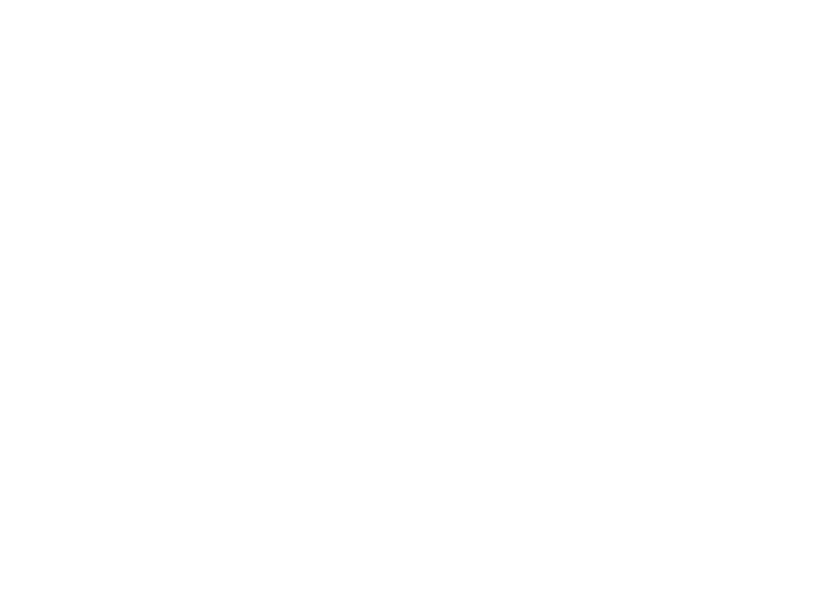
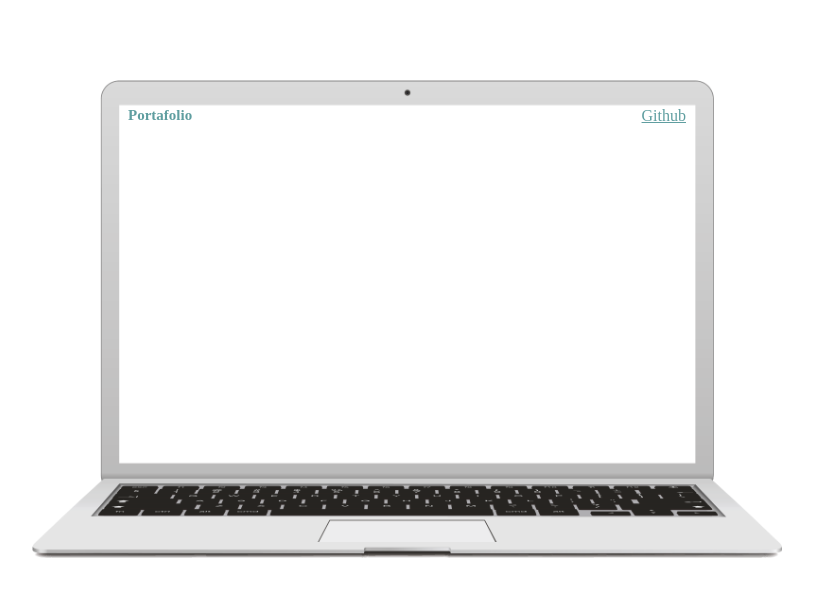
Before and after one commit to Yobab/Portafolioo, a plain HTML site: page index.html in a window 1280 px wide. Shown: the whole page, without its empty margins (233-1046 px from the left). Drawn offline with nearby package versions, Linux system fonts and the light colour scheme.

Commit message:
feat: create a header

```diff
--- a/index.html
+++ b/index.html
@@ -6,9 +6,17 @@
     <meta name="viewport" content="width=device-width, initial-scale=1.0">
     <link href="https://unpkg.com/tailwindcss@^1.0/dist/tailwind.min.css" rel="stylesheet">
     <link rel="stylesheet" type="text/css" href="style.css"/>
-    <title>PORTAFOLIO</title>
+    <title>PORTAFOLIOTO</title>
 </head>
 <body>
+    <div id="content" class="mx-auto mt-20 pt-6 px-24">
+        <header>
+            <nav class="flex itemsp-center justify-between">
+                <h2><strong>Portafolio</strong></h2>
+                <a class="underline" target="blank" href="https://github.com/Yobab">Github</a>
+            </nav>
+
+    </div>
 
 </body>
 </html>
--- a/style.css
+++ b/style.css
@@ -0,0 +1,22 @@
+body{
+    max-height: 1000px;
+}
+
+#content{
+    background-image: url("images/laptop.png");
+    height: 750px;
+    width: 750px;
+    background-size: contain;
+    background-repeat: no-repeat;
+}
+
+h2{
+    font-family:'Times New Roman', Times, serif;
+    font-size:15px;
+    color:cadetblue;
+}
+
+a{
+    font-family: 'Times New Roman', Times, serif;
+    color:cadetblue;
+}
```
Also changed, not shown: images/laptop.png (added).
